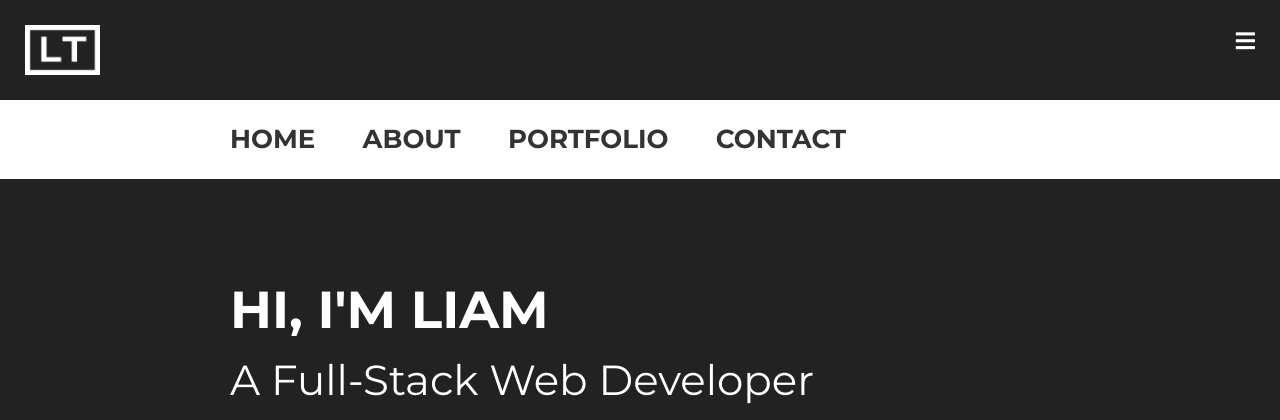
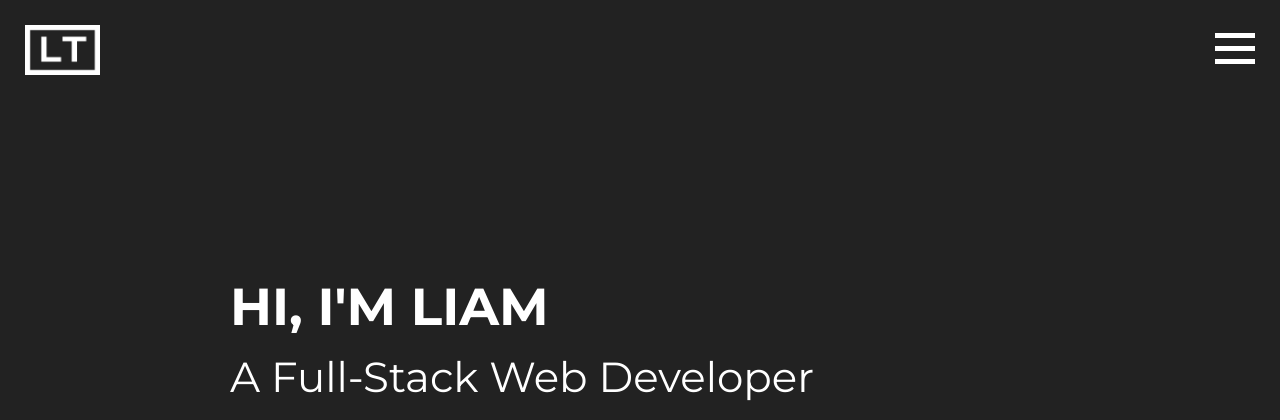
Before and after one commit to LiamThursfield/liamthursfield.github.io, a PHP site: page / in a window 1280 px wide. Shown: the top 420 px of the page. Run offline with PHP 8.4, Linux system fonts and the light colour scheme; some libraries are stand-ins or nearby versions.

Commit message:
Main Site - Animate menu bar

```diff
--- a/css/header.css
+++ b/css/header.css
@@ -1,6 +1,10 @@
+  /**********/
+ /* Header */
+/**********/
 header {
     color: #999999;
     margin: 20px 0;
+    position: relative;
 }
 
 .header-enquiries a {
@@ -39,20 +43,51 @@ header {
         height: 50px;
     }
 
+    .hamburger-bar {
+        width: 40px;
+        height: 5px;
+        margin: 8px 0;
+
+    }
+
+    .hamburger-bar-3 {
+        margin-bottom: 0;
+    }
+
+    .close .hamburger-bar-1 {
+        -webkit-transform: rotate(-45deg) translate(0, 0);
+        transform: rotate(-45deg) translate(-5px,6px);
+    }
+
+    .close .hamburger-bar-3 {
+        -webkit-transform: rotate(45deg) translate(0,0);
+        transform:  translate(1px,-17px) rotate(45deg);
+    }
+
 }
 
 
-/* Main Navigation */
+   /*******************/
+  /* Main Navigation */
+ /*******************/
 .nav-main  {
     background-color: #FFFFFF;
     font-size: 18px;
     font-weight: bold;
     text-align: center;
     text-transform: uppercase;
+    transition:0.3s ease-out;
+    transform:scaleY(1);
+    transform-origin:top;
+    display: block;
+}
+
+.nav-main.hidden {
+    transform:scaleY(0);
 }
 
 .nav-main a {
-    color: #333333
+    color: #222222
 }
 
 .nav-main ul {
@@ -70,7 +105,7 @@ header {
 /* Medium devices (tablets, 768px and up) */
 @media (min-width: 768px) {
     .nav-main {
-        font-size: 26px;
+        font-size: 24px;
         text-align: left;
     }
 
@@ -91,3 +126,74 @@ header {
         padding: 20px 0;
     }
 }
+
+
+  /******************/
+ /* Hamburger Menu */
+/******************/
+.hamburger-container {
+    display: inline-block;
+    cursor: pointer;
+}
+
+.hamburger-bar {
+    width: 30px;
+    height: 3px;
+    background-color: #FFFFFF;
+    margin: 5px 0;
+    transition: 0.15s;
+}
+
+.hamburger-bar-3 {
+    margin-bottom: 0px;
+}
+
+.hamburger-container:hover .hamburger-bar {
+    background-color: #999999;
+}
+
+.hamburger-container:active .hamburger-bar, .hamburger-container:focus .hamburger-bar {
+    background-color: #333333;
+}
+
+.hamburger-container.close {
+    margin-bottom: 9px;
+}
+
+.close .hamburger-bar-1 {
+    -webkit-transform: rotate(-45deg) translate(0, 0);
+    transform: rotate(-45deg) translate(-5px,6px);
+}
+
+.close .hamburger-bar-2 {opacity: 0;}
+
+.close .hamburger-bar-3 {
+    -webkit-transform: rotate(45deg) translate(0,0);
+    transform:  translate(1px,-8px) rotate(45deg);
+}
+
+/* Medium devices (tablets, 768px and up) */
+@media (min-width: 768px) {
+
+    .hamburger-bar {
+        width: 40px;
+        height: 5px;
+        margin: 8px 0;
+
+    }
+
+    .hamburger-bar-3 {
+        margin-bottom: 0;
+    }
+
+    .close .hamburger-bar-1 {
+        -webkit-transform: rotate(-45deg) translate(0, 0);
+        transform: rotate(-45deg) translate(-5px,6px);
+    }
+
+    .close .hamburger-bar-3 {
+        -webkit-transform: rotate(45deg) translate(0,0);
+        transform:  translate(1px,-17px) rotate(45deg);
+    }
+
+}
--- a/index.html
+++ b/index.html
@@ -24,7 +24,7 @@
 
     <header class="container-outer container-fluid">
 
-        <div class="row">
+        <div class="header-main row">
             <div class="header-logo col-6 p-0">
                 <a href="/"><img src="images/LT_Logo.png" alt="LT"></a>
             </div>
@@ -32,13 +32,17 @@
 
 
             <div class="header-menu col-6 p-0">
-                <a href=""><i class="fas fa-bars"></i></a>
+                <div class="hamburger-container" onclick="headerMenuClick(this)">
+                    <div class="hamburger-bar hamburger-bar-1"></div>
+                    <div class="hamburger-bar hamburger-bar-2"></div>
+                    <div class="hamburger-bar hamburger-bar-3"></div>
+                  </div>
             </div>
         </div>
 
     </header>
 
-    <nav class="nav-main">
+    <nav id="nav-main" class="nav-main hidden">
         <div class="container-outer container-fluid">
             <div class="row">
                 <div class="col-md-10 offset-md-2 p-0">
@@ -81,5 +85,12 @@
 
     <!-- Script to count visitors -->
     <script src="https://www.w3counter.com/tracker.js?id=118445"></script>
+
+    <script>
+      function headerMenuClick(hamburgerMenu) {
+        hamburgerMenu.classList.toggle("close");
+        document.getElementById("nav-main").classList.toggle("hidden")
+      }
+    </script>
   </body>
 </html>
```
